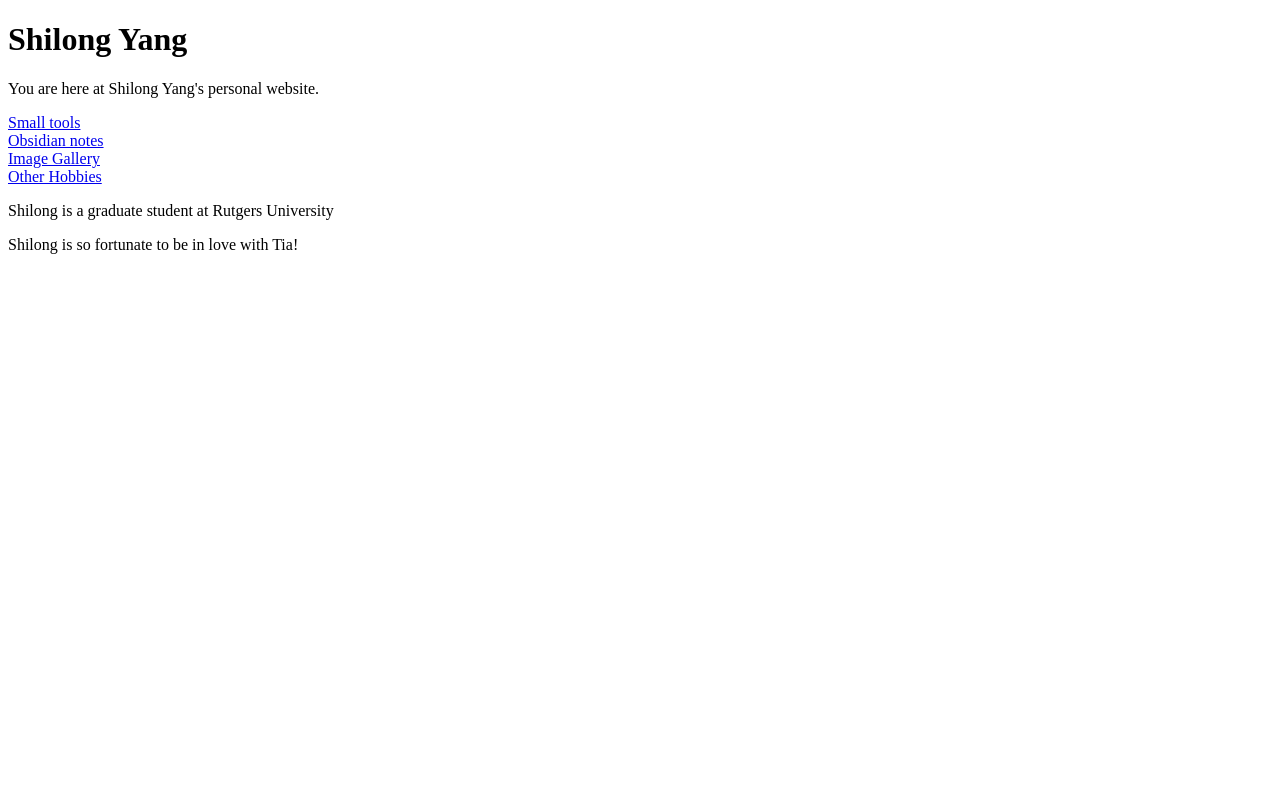
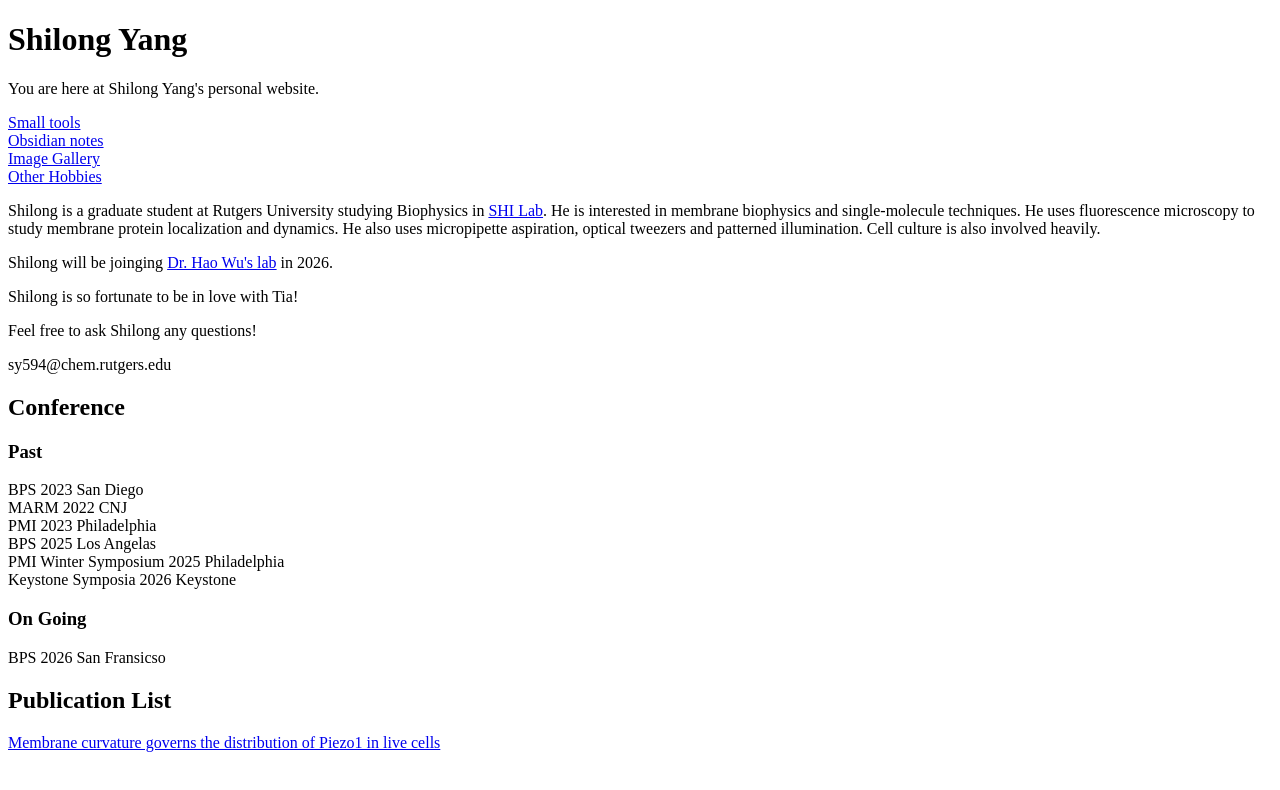
Before and after one commit to moyouyoung/moyouoyom, a website: page index.html in a window 1280 px wide. Drawn offline with Linux system fonts and the light colour scheme.

Commit message:
changed homepage

```diff
--- a/index.html
+++ b/index.html
@@ -15,8 +15,43 @@
 <a href="hobbies/hobbies_index.html">Other Hobbies</a>
 <br>
 
-<p>Shilong is a graduate student at Rutgers University</p>
+<p>
+    Shilong is a graduate student at Rutgers University studying Biophysics in <a href="https://sites.rutgers.edu/shi-lab/">SHI Lab</a>.
+    He is interested in membrane biophysics and single-molecule techniques.
+    He uses fluorescence microscopy to study membrane protein localization and dynamics.
+    He also uses micropipette aspiration, optical tweezers and patterned illumination.
+    Cell culture is also involved heavily.
+</p>
+<p>
+    Shilong will be joinging <a href="https://wulab.tch.harvard.edu/">Dr. Hao Wu's lab</a> in 2026.
+</p>
 <p>Shilong is so fortunate to be in love with Tia!</p>
+
+<p>Feel free to ask Shilong any questions!</p>
+<p>sy594@chem.rutgers.edu</p>
+
+<h2> Conference </h2>
+<h3>Past</h3>
+<a>BPS 2023 San Diego</a>
+<br>
+<a>MARM 2022 CNJ</a>
+<br>
+<a>PMI 2023 Philadelphia</a>
+<br>
+<a>BPS 2025 Los Angelas</a>
+<br>
+<a>PMI Winter Symposium 2025 Philadelphia</a>
+<br>
+<a>Keystone Symposia 2026 Keystone</a>
+<br>
+<h3>On Going</h3>
+<a>BPS 2026 San Fransicso</a>
+<br>
+
+
+<h2> Publication List </h2>
+<a href="https://www.nature.com/articles/s41467-022-35034-6"> Membrane curvature governs the distribution of Piezo1 in live cells</a>
+<br>
 
 </body>
 </html>
```
